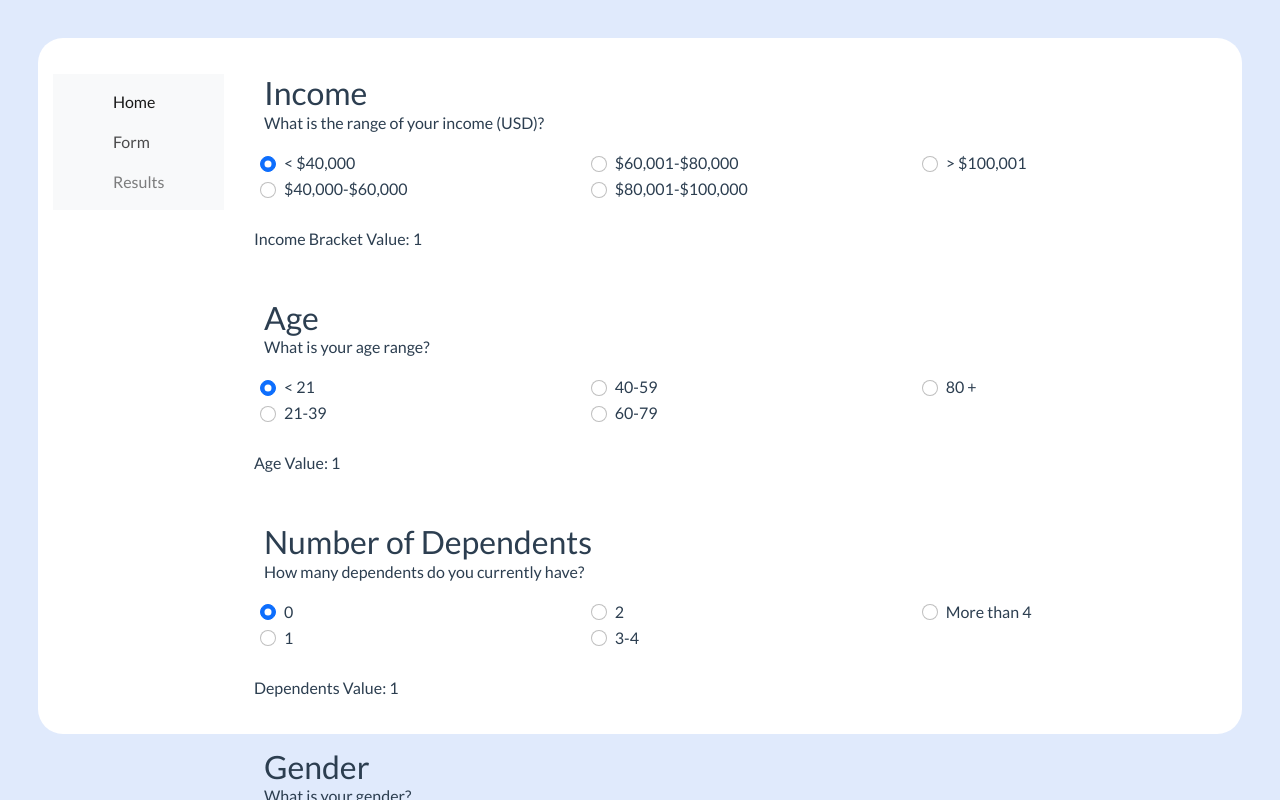
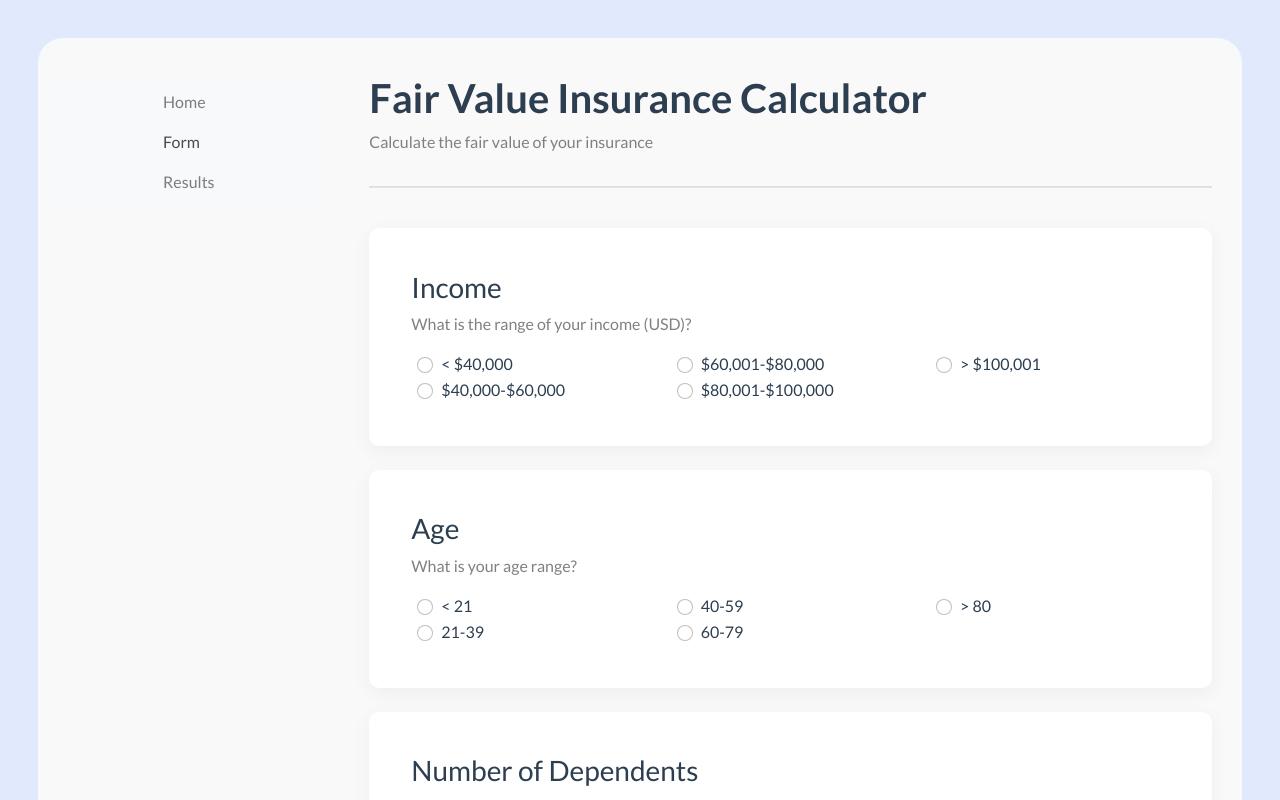
Before and after one commit to ITWSXInformatics/Fair_Health_Insurance_Information_System, a Vue app in the folder frontend/: page / in a window 1280 px wide. Both pictures are taken after a click on the link "Form". Shown: the top 800 px of the page. Built offline with nearby package versions, Linux system fonts and the light colour scheme.

Commit message:
formatting and small changes to form elements

```diff
--- a/frontend/src/App.vue
+++ b/frontend/src/App.vue
@@ -31,14 +31,14 @@ fetch("/api/exampleGetEndpoint", {
 
 <template>
 
-<div id="body">
+<div>
 <div id="main-plate" class="container-fluid">
   <div class="row">
-    <div class="col-2">
+    <div class="col-3">
       <nav class="navbar flex-column navbar-light bg-light">
         <ul class="navbar-nav">
             <li class="nav-item">
-              <a class="nav-link active" aria-current="page" href="#" @click.prevent="current_tab=0">Home</a>
+              <a class="nav-link" href="#" @click.prevent="current_tab=0">Home</a>
             </li>
             <li class="nav-item">
               <a class="nav-link" href="#" @click.prevent="current_tab=1">Form</a>
@@ -50,7 +50,7 @@ fetch("/api/exampleGetEndpoint", {
           </ul>
       </nav>
     </div>
-    <div class="col-10">
+    <div class="col-9">
       <Home v-if="current_tab==0"></Home>
       <Form v-if="current_tab==1"></Form>
       <Results v-if="current_tab==2"></Results>
@@ -68,7 +68,7 @@ fetch("/api/exampleGetEndpoint", {
   -moz-osx-font-smoothing: grayscale;
   text-align: left;
   color: #2c3e50;
-  background: white;
+  background: #F9F9F9;
   border-radius: 25px;
 }
 
@@ -81,11 +81,19 @@ body > * {
         flex-shrink: 0;
       }
 
-#body {
+body {
   height: 100%;
   display: flex;
   height: 87vh;
   min-height: 87vh;
+  flex-direction: column;
+}
+
+#app-body {
+  height: 100%;
+  display: flex;
+  height: 83vh;
+  min-height: 83vh;
   flex-direction: column;
 }
 
@@ -103,7 +111,6 @@ body > * {
 }
 
 .subtext {
-
   color: grey;
 }
 
@@ -111,7 +118,7 @@ hr {
         width: 100%;
         margin-left: auto;
         margin-right: auto;
-        color: grey;
+        color: rgb(168, 167, 167);
       }
 
 h5 {
--- a/frontend/src/components/Form.vue
+++ b/frontend/src/components/Form.vue
@@ -9,154 +9,156 @@ const count = ref(0)
 </script>
 
 <template>
-<div>
+<div id="main" class="container-fluid">
+  <h1><b>Fair Value Insurance Calculator</b></h1>
+  <p class="subtext">Calculate the fair value of your insurance</p>
+  <hr/>
+  <br>
+<div class="question">
+  <div>
+    <h3 class="text-start">Income</h3>
+    <p class="text-start subtext">What is the range of your income (USD)?</p>
+    <div style="margin-left: 10px;">
+      <div class="row">
 
-  <h2 class="text-start" style="margin-left: 10px;">Income</h2>
-  <p class="text-start" style="margin-left: 10px; margin-top: -10px;">What is the range of your income (USD)?</p>
+        <div class="col"><div class="form-check test-start">
+            <input class="form-check-input" type="radio" name="incomeRadio" id="40k" value="< $40,000" v-model="store.incomeBracket">
+            <label class="form-check-label" for="40k">&#60 $40,000</label>
+          </div>
+
+          <div class="form-check">
+            <input class="form-check-input" type="radio" name="incomeRadio" id="4060k" value="$40,000-$60,000" v-model="store.incomeBracket">
+            <label class="form-check-label" for="4060k">$40,000-$60,000</label>
+        </div></div>
+
+        <div class="col"><div class="form-check test-start">
+            <input class="form-check-input" type="radio" name="incomeRadio" id="6080k" value="$60,001-$80,000" v-model="store.incomeBracket">
+            <label class="form-check-label" for="6080k">$60,001-$80,000</label>
+          </div>
+
+          <div class="form-check"><input class="form-check-input" type="radio" name="incomeRadio" id="80100k" value="$80,001-$100,000" v-model="store.incomeBracket">
+            <label class="form-check-label" for="80100k">$80,001-$100,000</label>
+        </div></div>
+
+        <div class="col"><div class="form-check test-start">
+            <input class="form-check-input" type="radio" name="incomeRadio" id="101k" value="> $100,001" v-model="store.incomeBracket">
+            <label class="form-check-label" for="101k">&#62 $100,001</label>
+        </div></div>
+      </div>
+    </div>
+  </div>
+ </div>
+  <br>
+<div class="question">
+  <h3 class="text-start">Age</h3>
+  <p class="text-start subtext">What is your age range?</p>
   <div style="margin-left: 10px;">
     <div class="row">
 
       <div class="col"><div class="form-check test-start">
-          <input class="form-check-input" type="radio" name="incomeRadio" id="40k" checked value="1" v-model="store.incomeBracket">
-          <label class="form-check-label" for="40k">&#60 $40,000</label>
+          <input class="form-check-input" type="radio" name="ageRadio" id="a21" value="< 21" v-model="store.age">
+          <label class="form-check-label" for="a21">&#60 21</label>
         </div>
 
         <div class="form-check">
-          <input class="form-check-input" type="radio" name="incomeRadio" id="4060k" value="2" v-model="store.incomeBracket">
-          <label class="form-check-label" for="4060k">$40,000-$60,000</label>
+          <input class="form-check-input" type="radio" name="ageRadio" id="a2139" value="21-39" v-model="store.age">
+          <label class="form-check-label" for="a2139">21-39</label>
       </div></div>
 
       <div class="col"><div class="form-check test-start">
-          <input class="form-check-input" type="radio" name="incomeRadio" id="6080k" value="3" v-model="store.incomeBracket">
-          <label class="form-check-label" for="6080k">$60,001-$80,000</label>
+          <input class="form-check-input" type="radio" name="ageRadio" id="a4059" value="40-59" v-model="store.age">
+          <label class="form-check-label" for="a4059">40-59</label>
         </div>
 
-        <div class="form-check"><input class="form-check-input" type="radio" name="incomeRadio" id="80100k" value="4" v-model="store.incomeBracket">
-          <label class="form-check-label" for="80100k">$80,001-$100,000</label>
+        <div class="form-check">
+          <input class="form-check-input" type="radio" name="ageRadio" id="a6079" value="60-79" v-model="store.age">
+          <label class="form-check-label" for="a6079">60-79</label>
       </div></div>
 
       <div class="col"><div class="form-check test-start">
-          <input class="form-check-input" type="radio" name="incomeRadio" id="101k" value="5" v-model="store.incomeBracket">
-          <label class="form-check-label" for="101k">&#62 $100,001</label>
+          <input class="form-check-input" type="radio" name="ageRadio" id="a80" value="> 80" v-model="store.age">
+          <label class="form-check-label" for="a80">> 80</label>
       </div></div>
 
     </div>
   </div>
-
+</div>
 <br>
-<span>Income Bracket Value: {{store.incomeBracket}}</span>
-
-<br>
-<br>
-<br>
-
-  <h2 class="text-start" style="margin-left: 10px;">Age</h2>
-  <p class="text-start" style="margin-left: 10px; margin-top: -10px;">What is your age range?</p>
+<div class="question">
+  <h3 class="text-start">Number of Dependents</h3>
+  <p class="text-start subtext">How many dependents do you currently have?</p>
   <div style="margin-left: 10px;">
     <div class="row">
 
       <div class="col"><div class="form-check test-start">
-          <input class="form-check-input" type="radio" name="ageRadio" id="a21" checked value="1" v-model="store.age">
-          <label class="form-check-label" for="a21">&#60 21</label>
-        </div>
-
-        <div class="form-check">
-          <input class="form-check-input" type="radio" name="ageRadio" id="a2139" value="2" v-model="store.age">
-          <label class="form-check-label" for="a2139">21-39</label>
-      </div></div>
-
-      <div class="col"><div class="form-check test-start">
-          <input class="form-check-input" type="radio" name="ageRadio" id="a4059" value="3" v-model="store.age">
-          <label class="form-check-label" for="a4059">40-59</label>
-        </div>
-
-        <div class="form-check">
-          <input class="form-check-input" type="radio" name="ageRadio" id="a6079" value="4" v-model="store.age">
-          <label class="form-check-label" for="a6079">60-79</label>
-      </div></div>
-
-      <div class="col"><div class="form-check test-start">
-          <input class="form-check-input" type="radio" name="ageRadio" id="a80" value="5" v-model="store.age">
-          <label class="form-check-label" for="a80">80 +</label>
-      </div></div>
-
-    </div>
-  </div>
-
-<br>
-<span>Age Value: {{store.age}}</span>
-
-<br>
-<br>
-<br>
-
-  <h2 class="text-start" style="margin-left: 10px;">Number of Dependents</h2>
-  <p class="text-start" style="margin-left: 10px; margin-top: -10px;">How many dependents do you currently have?</p>
-  <div style="margin-left: 10px;">
-    <div class="row">
-
-      <div class="col"><div class="form-check test-start">
-          <input class="form-check-input" type="radio" name="dependentsRadio" id="d0" checked value="1" v-model="store.dependents">
+          <input class="form-check-input" type="radio" name="dependentsRadio" id="d0" value="0" v-model="store.dependents">
           <label class="form-check-label" for="d0">0</label>
         </div>
 
         <div class="form-check">
-          <input class="form-check-input" type="radio" name="dependentsRadio" id="d1" value="2" v-model="store.dependents">
+          <input class="form-check-input" type="radio" name="dependentsRadio" id="d1" value="1" v-model="store.dependents">
           <label class="form-check-label" for="d1">1</label>
       </div></div>
 
       <div class="col"><div class="form-check test-start">
-          <input class="form-check-input" type="radio" name="dependentsRadio" id="d2" value="3" v-model="store.dependents">
+          <input class="form-check-input" type="radio" name="dependentsRadio" id="d2" value="2" v-model="store.dependents">
           <label class="form-check-label" for="d2">2</label>
         </div>
 
         <div class="form-check">
-          <input class="form-check-input" type="radio" name="dependentsRadio" id="d34" value="4" v-model="store.dependents">
+          <input class="form-check-input" type="radio" name="dependentsRadio" id="d34" value="3-4" v-model="store.dependents">
           <label class="form-check-label" for="d34">3-4</label>
       </div></div>
 
       <div class="col"><div class="form-check test-start">
-          <input class="form-check-input" type="radio" name="dependentsRadio" id="d4+" value="5" v-model="store.dependents">
+          <input class="form-check-input" type="radio" name="dependentsRadio" id="d4+" value="More than 4" v-model="store.dependents">
           <label class="form-check-label" for="d4+">More than 4</label>
       </div></div>
 
     </div>
   </div>
-
+</div>
 <br>
-<span>Dependents Value: {{store.dependents}}</span>
-
-<br>
-<br>
-<br>
-
-  <h2 class="text-start" style="margin-left: 10px;">Gender</h2>
-  <p class="text-start" style="margin-left: 10px; margin-top: -10px;">What is your gender?</p>
+<div class="question">
+  <h3 class="text-start">Gender</h3>
+  <p class="text-start subtext">What is your gender?</p>
   <div style="margin-left: 10px;">
     <div class="row">
 
       <div class="col"><div class="form-check test-start">
-          <input class="form-check-input" type="radio" name="genderRadio" id="gm" checked value="male" v-model="store.gender">
+          <input class="form-check-input" type="radio" name="genderRadio" id="gm" value="Male" v-model="store.gender">
           <label class="form-check-label" for="gm">Male</label>
         </div></div>
 
       <div class="col"><div class="form-check test-start">
-          <input class="form-check-input" type="radio" name="genderRadio" id="gf" value="female" v-model="store.gender">
+          <input class="form-check-input" type="radio" name="genderRadio" id="gf" value="Female" v-model="store.gender">
           <label class="form-check-label" for="gf">Female</label>
         </div></div>
 
       <div class="col"><div class="form-check test-start">
-          <input class="form-check-input" type="radio" name="genderRadio" id="go" value="other" v-model="store.gender">
+          <input class="form-check-input" type="radio" name="genderRadio" id="go" value="Other" v-model="store.gender">
           <label class="form-check-label" for="go">Other</label>
       </div></div>
 
     </div>
   </div>
+</div>
+<br>
+<br>
+<div>
+  <h3>Your Inputs </h3>
+  <br>
+  <p><b>Income Bracket:</b> {{store.incomeBracket}}</p>
+  <p><b>Age:</b> {{store.age}}</p>
+  <p><b>Number of Dependents:</b> {{store.dependents}} Dependent(s)</p>
+  <p><b>Gender:</b> {{store.gender}}</p>
+</div>
+
 
 <br>
-<span>Gender Value: {{store.gender}}</span>
-
-
+  <div>
+  <button type="button" id="submit" class="btn"><b>Calculate Results &ensp;</b> <i class="bi bi-arrow-right"></i></button>
+  </div>
 </div>
 </template>
 
@@ -164,4 +166,43 @@ const count = ref(0)
 a {
   color: #42b983;
 }
+
+#main {
+  height: 100%;
+  display: flex;
+  flex-direction: column;
+  margin-bottom: 3%;
+}
+
+.subtext {
+  color: grey;
+}
+
+#submit {
+  float: right;
+  font-size: 120%;
+  display: flex;
+  align-items: center;
+  color: #59A7FF;
+  box-shadow: 0px 5px 20px rgba(0, 0, 0, 0.15);
+  border-radius: 10px;
+}
+
+#submit:hover {
+  float: right;
+  font-size: 120%;
+  display: flex;
+  align-items: center;
+  color: #2287fa;
+  background: #E0EAFC;
+  box-shadow: 0px 5px 20px rgba(0, 0, 0, 0.15);
+  border-radius: 10px;
+}
+
+.question {
+  background: white;
+  box-shadow: 0px 5px 20px rgba(0, 0, 0, 0.05);
+  border-radius: 10px;
+  padding: 5%;
+}
 </style>
```
Also changed, not shown: frontend/src/components/Home.vue (+12 -2 lines).
